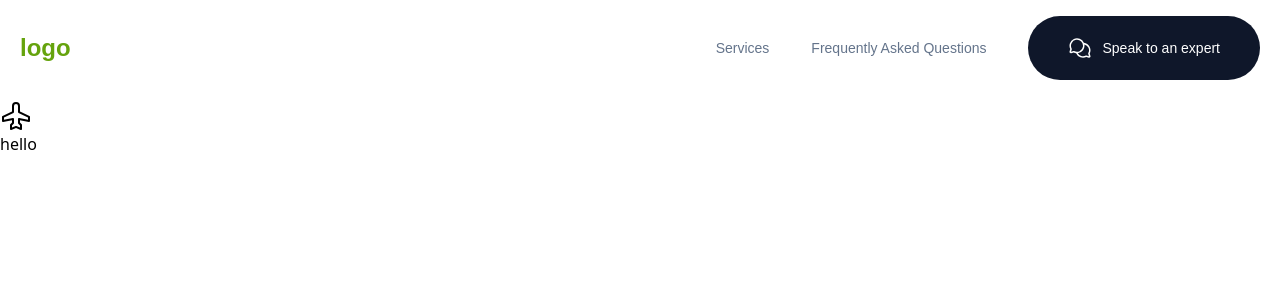
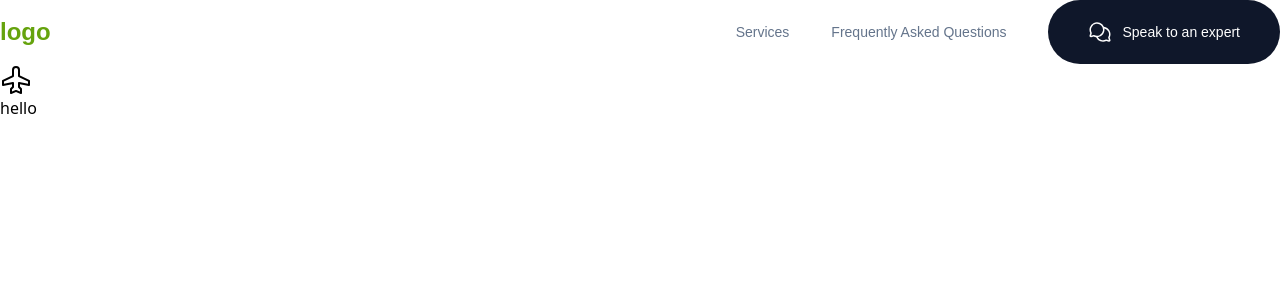
Before and after one commit to cnaallotey/DriveGo-2023, a Nuxt app: page / in a window 1280 px wide. Shown: the top 300 px of the page. Built offline with nearby package versions, Linux system fonts and the light colour scheme; a web font is replaced by a local one.

Commit message:
modify landing page menu

```diff
--- a/components/LandingMenu.vue
+++ b/components/LandingMenu.vue
@@ -1,5 +1,5 @@
 <template>
-  <div class="w-full flex items-center justify-between px-5 pb-5 pt-4 select-none">
+  <div class="w-full flex items-center justify-between select-none">
     <div class="w-full h-full justify-between items-center inline-flex">
       <div class="justify-center items-center gap-2 flex">
         <div class="text-lime-600 text-2xl font-martelsans font-bold break-words">
@@ -8,18 +8,25 @@
       </div>
       <div class="justify-start items-center gap-[2.625rem] flex">
         <div class="text-slate-500 text-sm font-martelsans font-normal break-words">
-          Services</div>
+          Services
+        </div>
         <div class="text-slate-500 text-sm font-martelsans font-normal break-words">
-          Frequently Asked Questions</div>
+          Frequently Asked Questions
+        </div>
         <div
-          class="pl-10 pr-10 pt-5 pb-5 bg-slate-900 rounded-full justify-center items-center gap-2.5 flex cursor-pointer">
+          class="pl-10 pr-10 pt-5 pb-5 bg-slate-900 rounded-[60px] justify-center items-center gap-2.5 flex cursor-pointer">
           <div class="w-6 h-6 relative">
             <div>
-              <svg xmlns="http://www.w3.org/2000/svg" width="24" height="24" fill="#ffffff" viewBox="0 0 256 256"><path d="M231.79,187.33A80,80,0,0,0,169.57,72.59,80,80,0,1,0,24.21,139.33l-7.66,26.82a14,14,0,0,0,17.3,17.3l26.82-7.66a80.15,80.15,0,0,0,25.75,7.63,80,80,0,0,0,108.91,40.37l26.82,7.66a14,14,0,0,0,17.3-17.3ZM61.53,159.23a8.22,8.22,0,0,0-2.2.3l-26.41,7.55,7.55-26.41a8,8,0,0,0-.68-6,63.95,63.95,0,1,1,25.57,25.57A7.94,7.94,0,0,0,61.53,159.23Zm154,29.44,7.55,26.41-26.41-7.55a8,8,0,0,0-6,.68,64.06,64.06,0,0,1-86.32-24.64A79.93,79.93,0,0,0,174.7,89.71a64,64,0,0,1,41.51,92.93A8,8,0,0,0,215.53,188.67Z"></path></svg>
+              <svg xmlns="http://www.w3.org/2000/svg" width="24" height="24" fill="#ffffff" viewBox="0 0 256 256">
+                <path
+                  d="M231.79,187.33A80,80,0,0,0,169.57,72.59,80,80,0,1,0,24.21,139.33l-7.66,26.82a14,14,0,0,0,17.3,17.3l26.82-7.66a80.15,80.15,0,0,0,25.75,7.63,80,80,0,0,0,108.91,40.37l26.82,7.66a14,14,0,0,0,17.3-17.3ZM61.53,159.23a8.22,8.22,0,0,0-2.2.3l-26.41,7.55,7.55-26.41a8,8,0,0,0-.68-6,63.95,63.95,0,1,1,25.57,25.57A7.94,7.94,0,0,0,61.53,159.23Zm154,29.44,7.55,26.41-26.41-7.55a8,8,0,0,0-6,.68,64.06,64.06,0,0,1-86.32-24.64A79.93,79.93,0,0,0,174.7,89.71a64,64,0,0,1,41.51,92.93A8,8,0,0,0,215.53,188.67Z">
+                </path>
+              </svg>
             </div>
           </div>
           <div class="text-white text-sm font-martelsans font-normal break-words">
-            Speak to an expert</div>
+            Speak to an expert
+          </div>
         </div>
       </div>
     </div>
```
